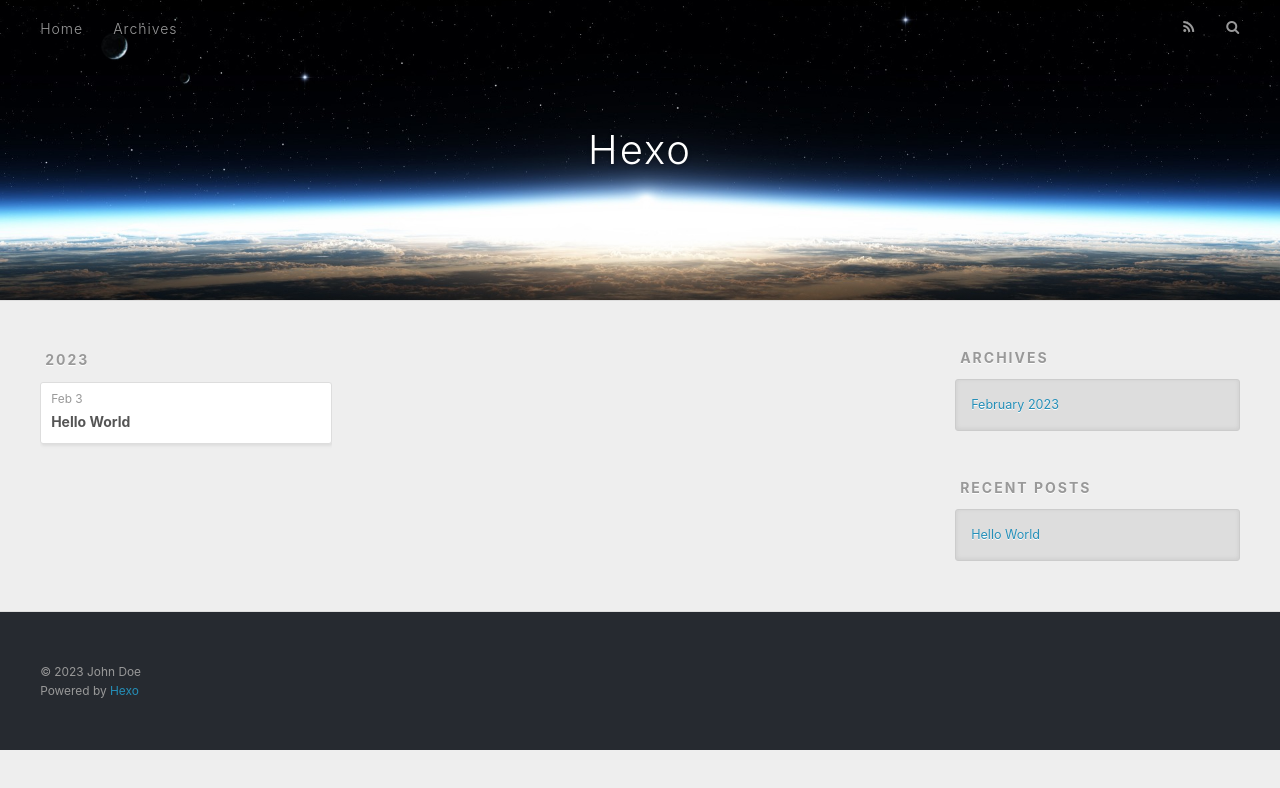
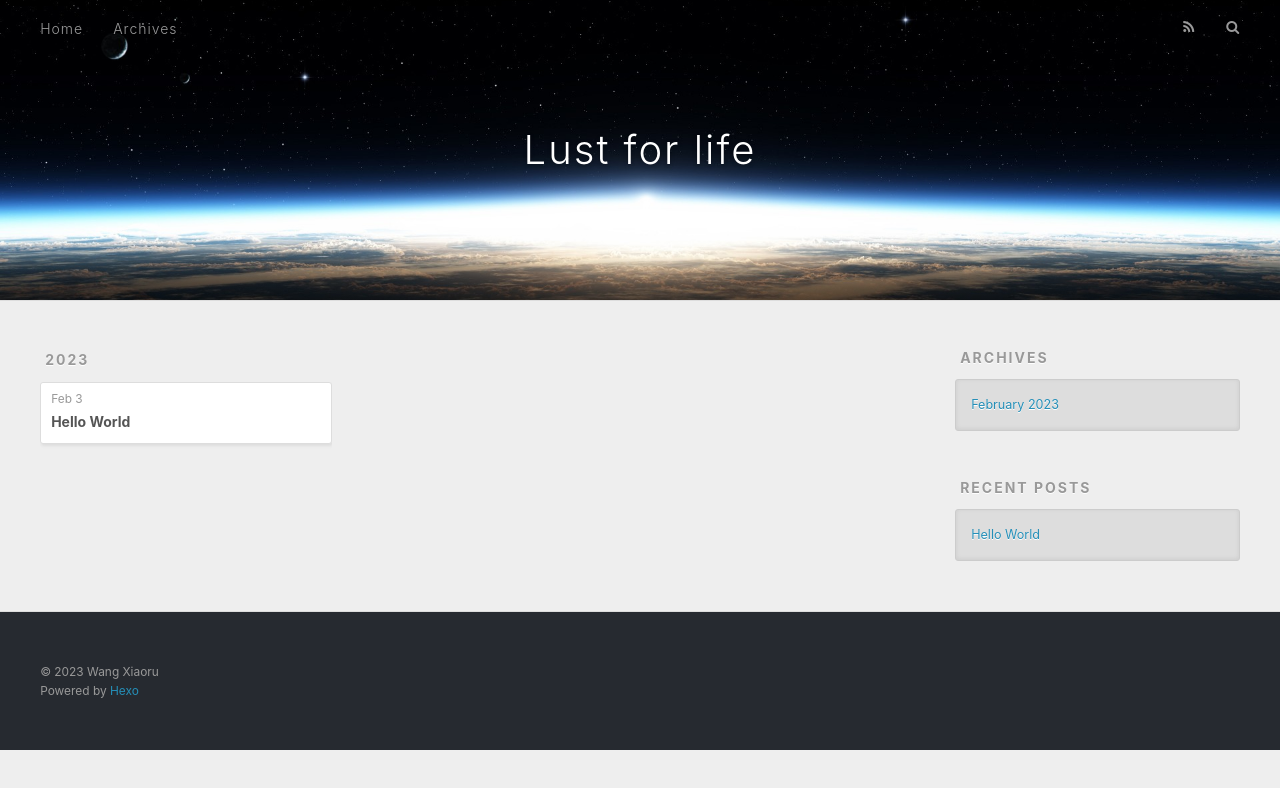
Before and after one commit to wang-xiaoru/wang-xiaoru.github.io, a plain HTML site: page archives/2023/02/index.html in a window 1280 px wide. Drawn offline with nearby package versions, Linux system fonts and the light colour scheme.

Commit message:
Site updated: 2023-04-05 09:46:18

```diff
--- a/archives/2023/02/index.html
+++ b/archives/2023/02/index.html
@@ -5,17 +5,17 @@
 
 
 
-  <title>Archives: 2023/2 | Hexo</title>
+  <title>Archives: 2023/2 | Lust for life</title>
   <meta name="viewport" content="width=device-width, initial-scale=1, maximum-scale=1">
   <meta property="og:type" content="website">
-<meta property="og:title" content="Hexo">
+<meta property="og:title" content="Lust for life">
 <meta property="og:url" content="http://example.com/archives/2023/02/index.html">
-<meta property="og:site_name" content="Hexo">
+<meta property="og:site_name" content="Lust for life">
 <meta property="og:locale" content="en_US">
-<meta property="article:author" content="John Doe">
+<meta property="article:author" content="Wang Xiaoru">
 <meta name="twitter:card" content="summary">
 
-    <link rel="alternate" href="/atom.xml" title="Hexo" type="application/atom+xml">
+    <link rel="alternate" href="/atom.xml" title="Lust for life" type="application/atom+xml">
 
 
     <link rel="icon" href="/favicon.png">
@@ -36,7 +36,7 @@
   <div id="header-outer" class="outer">
     <div id="header-title" class="inner">
       <h1 id="logo-wrap">
-        <a href="/" id="logo">Hexo</a>
+        <a href="/" id="logo">Lust for life</a>
       </h1>
 
     </div>
@@ -141,7 +141,7 @@
 
   <div class="outer">
     <div id="footer-info" class="inner">
-      &copy; 2023 John Doe<br>
+      &copy; 2023 Wang Xiaoru<br>
       Powered by <a href="http://hexo.io/" target="_blank">Hexo</a>
     </div>
   </div>
```
Also changed, not shown: 2023/02/03/hello-world/index.html (+7 -7 lines), archives/2023/index.html (+7 -7 lines), archives/index.html (+7 -7 lines), index.html (+8 -8 lines).
